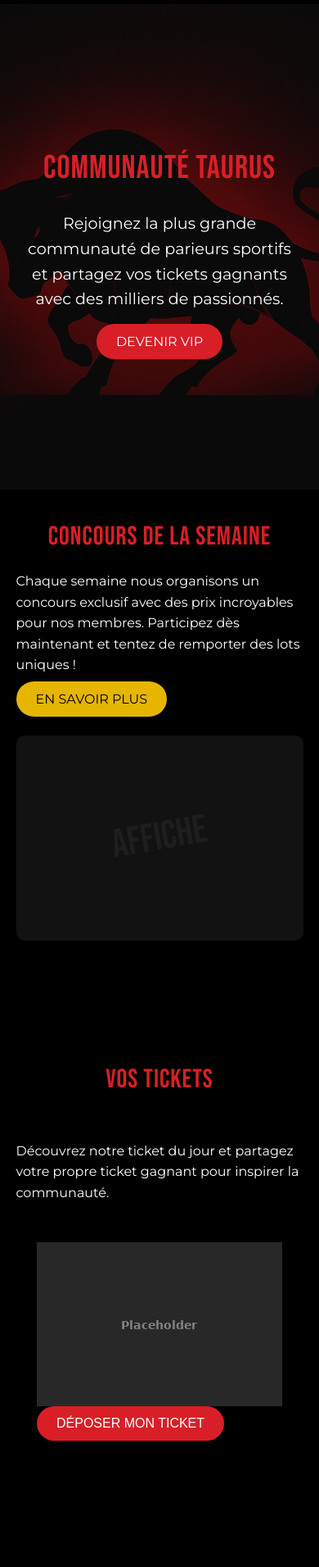
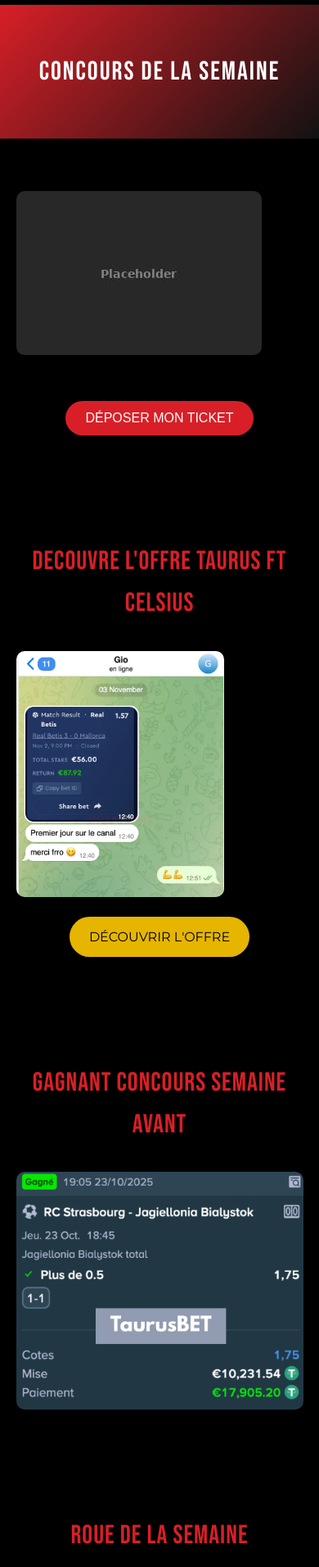
Before and after one commit to GGlamorosso/taurusbet-enhanced, a plain HTML site: page index.html in a window 390 px wide. Shown: the part 52-1963 px from the top of the page at 82% size. Drawn offline with Linux system fonts and the light colour scheme.

Commit message:
feat: Réorganise index.html selon la maquette + ajustements Mid Ticket
- Réorganise index.html selon l'ordre de la maquette :
  * Section bannière CONCOURS DE LA SEMAINE
  * Section DECOUVRE L'OFFRE TAURUS FT CELSIUS
  * Section GAGNANT CONCOURS SEMAINE AVANT
  * Conservation de la roue et contenus existants

- Ajuste la modale Mid Ticket sur vip.html :
  * Réduit la taille de l'image promo (200x150px max)
  * Compacte les boutons Telegram/WhatsApp
  * Améliore la responsivité mobile

- Ajoute les styles CSS correspondants :
  * home.css : nouvelles sections maquette
  * vip.css : version compacte modale Mid Ticket

- Crée les placeholders d'images nécessaires

```diff
--- a/index.html
+++ b/index.html
@@ -49,36 +49,38 @@
        CONTENU PRINCIPAL
        ===================================================================== -->
   <main>
-    <!-- Section Hero (Bannière principale) -->
-    <section class="hero">
-      <div class="hero-content fade-in">
-        <h1>Communauté Taurus</h1>
-        <p>Rejoignez la plus grande communauté de parieurs sportifs et partagez vos tickets gagnants avec des milliers de passionnés.</p>
-        <a href="pages/vip.html" class="btn-primary">Devenir VIP</a>
+    <!-- (1) Section CONCOURS DE LA SEMAINE -->
+    <section class="contest-banner fade-in">
+      <div class="container">
+        <h1 class="banner-title">CONCOURS DE LA SEMAINE</h1>
       </div>
     </section>
 
-    <!-- Section Concours de la semaine -->
-    <section class="container contest fade-in">
-      <div class="text">
-        <h2 class="section-title">Concours de la semaine</h2>
-        <p>Chaque semaine nous organisons un concours exclusif avec des prix incroyables pour nos membres. Participez dès maintenant et tentez de remporter des lots uniques&nbsp;!</p>
-        <a href="pages/vip.html" class="btn-secondary">En savoir plus</a>
+    <section class="container contest-main fade-in">
+      <div class="contest-poster">
+        <img src="assets/concours-affiche.jpg" alt="Affiche du concours de la semaine" class="contest-poster-img">
       </div>
-      <div class="poster"></div>
+      <button type="button" class="btn-primary contest-cta" id="openTicketModal">Déposer mon ticket</button>
     </section>
 
-    <!-- Section Tickets gagnants -->
-    <section class="container tickets fade-in" id="tickets">
-      <h2 class="section-title">Vos tickets</h2>
-      <p>Découvrez notre ticket du jour et partagez votre propre ticket gagnant pour inspirer la communauté.</p>
-      <div class="daily-ticket">
-        <img src="assets/ticket-du-jour.jpg" alt="Ticket du jour" class="daily-ticket-img">
-        <button type="button" class="btn-primary" id="openTicketModal">Déposer mon ticket</button>
+    <!-- (2) Section DECOUVRE L'OFFRE TAURUS FT CELSIUS -->
+    <section class="container taurus-offer fade-in">
+      <h2 class="section-title">DECOUVRE L'OFFRE TAURUS FT CELSIUS</h2>
+      <div class="taurus-promo">
+        <img src="assets/taurus-celsius-promo.jpg" alt="Promotion Taurus x Celsius" class="taurus-promo-img">
+        <a href="pages/vip.html" class="btn-secondary taurus-cta">Découvrir l'offre</a>
       </div>
     </section>
 
-    <!-- Section Roue de la fortune -->
+    <!-- (3) Section GAGNANT CONCOURS SEMAINE AVANT -->
+    <section class="container winner-previous fade-in">
+      <h2 class="section-title">GAGNANT CONCOURS SEMAINE AVANT</h2>
+      <div class="winner-ticket">
+        <img src="assets/ticket-gagnant.webp" alt="Ticket gagnant de la semaine précédente" class="winner-ticket-img">
+      </div>
+    </section>
+
+    <!-- (4) Section Roue de la fortune et autres contenus -->
     <section class="container wheel-section fade-in" id="wheel">
       <h2 class="section-title">Roue de la semaine</h2>
       <p>Tournez la roue pour découvrir les surprises quotidiennes réservées à nos membres VIP.</p>
--- a/styles/pages/home.css
+++ b/styles/pages/home.css
@@ -139,8 +139,104 @@
   color: var(--color-white);
 }
 
+/* =========================================================================
+   Nouvelle Structure selon Maquette
+   ========================================================================= */
+
+/* Section Bannière Concours */
+.contest-banner {
+  background: linear-gradient(135deg, var(--color-red) 0%, var(--color-dark) 100%);
+  padding: 1.5rem 0;
+  margin-bottom: 2rem;
+}
+
+.banner-title {
+  font-family: 'Bebas Neue', sans-serif;
+  font-size: 2.5rem;
+  color: var(--color-white);
+  text-align: center;
+  margin: 0;
+  letter-spacing: 2px;
+}
+
+/* Section Concours Principal */
+.contest-main {
+  text-align: center;
+  margin-bottom: 4rem;
+}
+
+.contest-poster {
+  margin-bottom: 2rem;
+}
+
+.contest-poster-img {
+  max-width: 100%;
+  height: auto;
+  border-radius: 10px;
+  box-shadow: 0 10px 30px rgba(0, 0, 0, 0.3);
+  max-height: 400px;
+  object-fit: cover;
+}
+
+.contest-cta {
+  margin-top: 1.5rem;
+}
+
+/* Section Taurus Offre */
+.taurus-offer {
+  text-align: center;
+  margin-bottom: 4rem;
+}
+
+.taurus-promo {
+  margin-top: 2rem;
+}
+
+.taurus-promo-img {
+  max-width: 100%;
+  height: auto;
+  border-radius: 10px;
+  box-shadow: 0 10px 30px rgba(0, 0, 0, 0.3);
+  max-height: 350px;
+  object-fit: cover;
+  margin-bottom: 1.5rem;
+}
+
+.taurus-cta {
+  display: inline-block;
+}
+
+/* Section Gagnant Précédent */
+.winner-previous {
+  text-align: center;
+  margin-bottom: 4rem;
+}
+
+.winner-ticket {
+  margin-top: 2rem;
+}
+
+.winner-ticket-img {
+  max-width: 100%;
+  height: auto;
+  border-radius: 10px;
+  box-shadow: 0 10px 30px rgba(0, 0, 0, 0.3);
+  max-height: 400px;
+  object-fit: cover;
+}
+
 @media (max-width: 768px) {
   .hero-content h1 {
     font-size: 2.5rem;
   }
+
+  .banner-title {
+    font-size: 2rem;
+  }
+
+  .contest-poster-img,
+  .taurus-promo-img,
+  .winner-ticket-img {
+    max-height: 300px;
+  }
 }
--- a/styles/pages/vip.css
+++ b/styles/pages/vip.css
@@ -297,3 +297,53 @@
     right: -1rem;
   }
 }
+
+/* =========================================================================
+   Ajustements Modale Mid Ticket (Version Compacte)
+   ========================================================================= */
+
+.mid-promo-compact {
+  text-align: center;
+  margin: 1.5rem 0;
+}
+
+.mid-promo-img-small {
+  max-width: 200px !important;
+  max-height: 150px !important;
+  width: auto;
+  height: auto;
+  object-fit: cover;
+  border-radius: 8px;
+  box-shadow: 0 4px 15px rgba(0, 0, 0, 0.2);
+}
+
+.mid-actions-compact {
+  display: flex;
+  flex-direction: column;
+  gap: 0.8rem;
+  margin-top: 1.5rem;
+}
+
+.btn-compact {
+  padding: 0.6rem 1.2rem !important;
+  font-size: 0.9rem !important;
+  min-width: auto !important;
+  text-align: center;
+}
+
+/* Responsive pour modale compacte */
+@media (max-width: 480px) {
+  .mid-promo-img-small {
+    max-width: 150px !important;
+    max-height: 120px !important;
+  }
+
+  .mid-actions-compact {
+    gap: 0.6rem;
+  }
+
+  .btn-compact {
+    padding: 0.5rem 1rem !important;
+    font-size: 0.85rem !important;
+  }
+}
```
Also changed, not shown: pages/vip.html (+6 -6 lines), assets/concours-affiche.jpg (added), assets/mid-ticket-promo.jpg (added), assets/taurus-celsius-promo.jpg (added).
